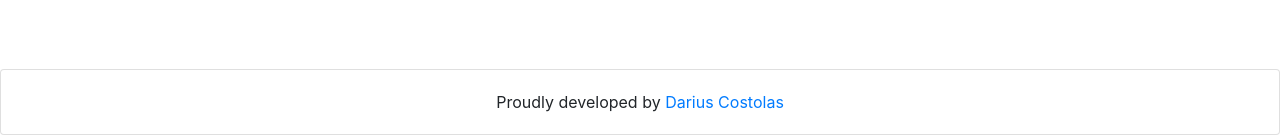
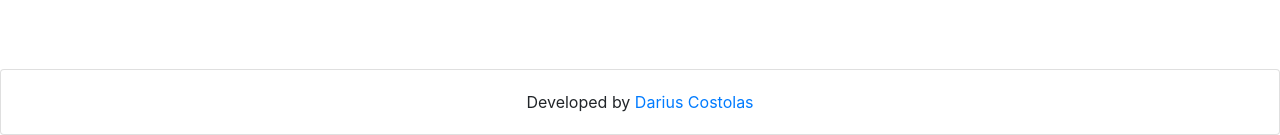
Before and after one commit to meltingice1337/OCAlgorithms, a website with bundled scripts: page src/index.html in a window 1280 px wide. Shown: the part 665-800 px from the top of the page. Built offline with nearby package versions, Linux system fonts and the light colour scheme.

Commit message:
Remove arrogant statement from index.html

```diff
--- a/src/index.html
+++ b/src/index.html
@@ -277,7 +277,7 @@
     <footer>
         <div class="card">
             <div class="card-body">
-                Proudly developed by
+                Developed by
                 <a href="https://www.linkedin.com/in/darius-flavius-costolas-b5658893/">Darius Costolas</a>
             </div>
         </div>
```
Also changed, not shown: dist/index.html, 1 other file.
